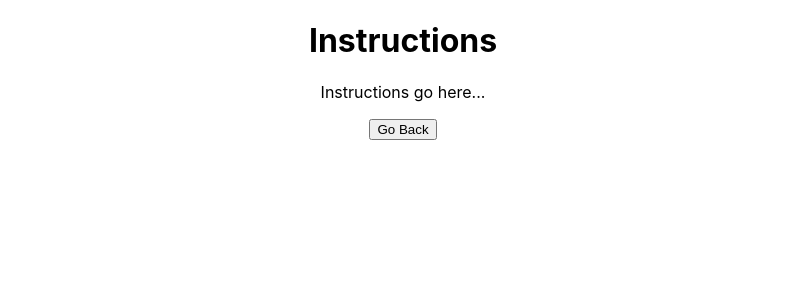
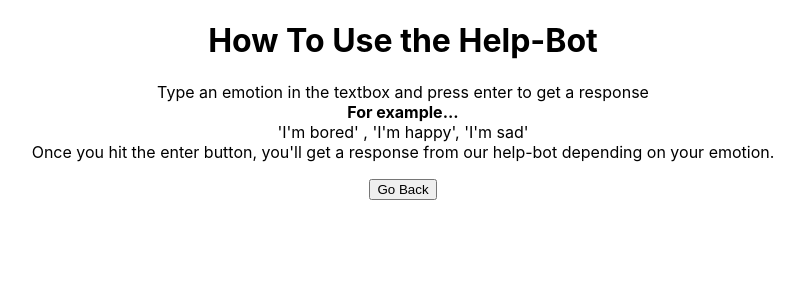
Before and after one commit to JanissaAbreu/Help-App, a React (Create React App) app: page /howtouse in a window 1280 px wide. Shown: the top 300 px of the page, without its empty margins (237-1041 px from the left). Built offline with nearby package versions, Linux system fonts and the light colour scheme.

Commit message:
Wrote instructions

```diff
--- a/src/components/HowTo.js
+++ b/src/components/HowTo.js
@@ -4,8 +4,13 @@ import '../styling/HowTo.css';
 const HowToPage = (props) => {
     return (
         <div className = "HowToPage">
-            <h1 className = "howToHeader">Instructions</h1>
-            <p className = "instructions">Instructions go here...</p>
+            <h1 className = "howToHeader">How To Use the Help-Bot</h1>
+            <p className = "instructions">
+                Type an emotion in the textbox and press enter to get a response <br/>
+                <b>For example...</b> <br/>
+                'I'm bored' , 'I'm happy', 'I'm sad' <br/>
+                Once you hit the enter button, you'll get a response from our help-bot depending on your emotion.<br/>
+            </p>
 
             <a href = "/">
                 <button>Go Back</button>
```
